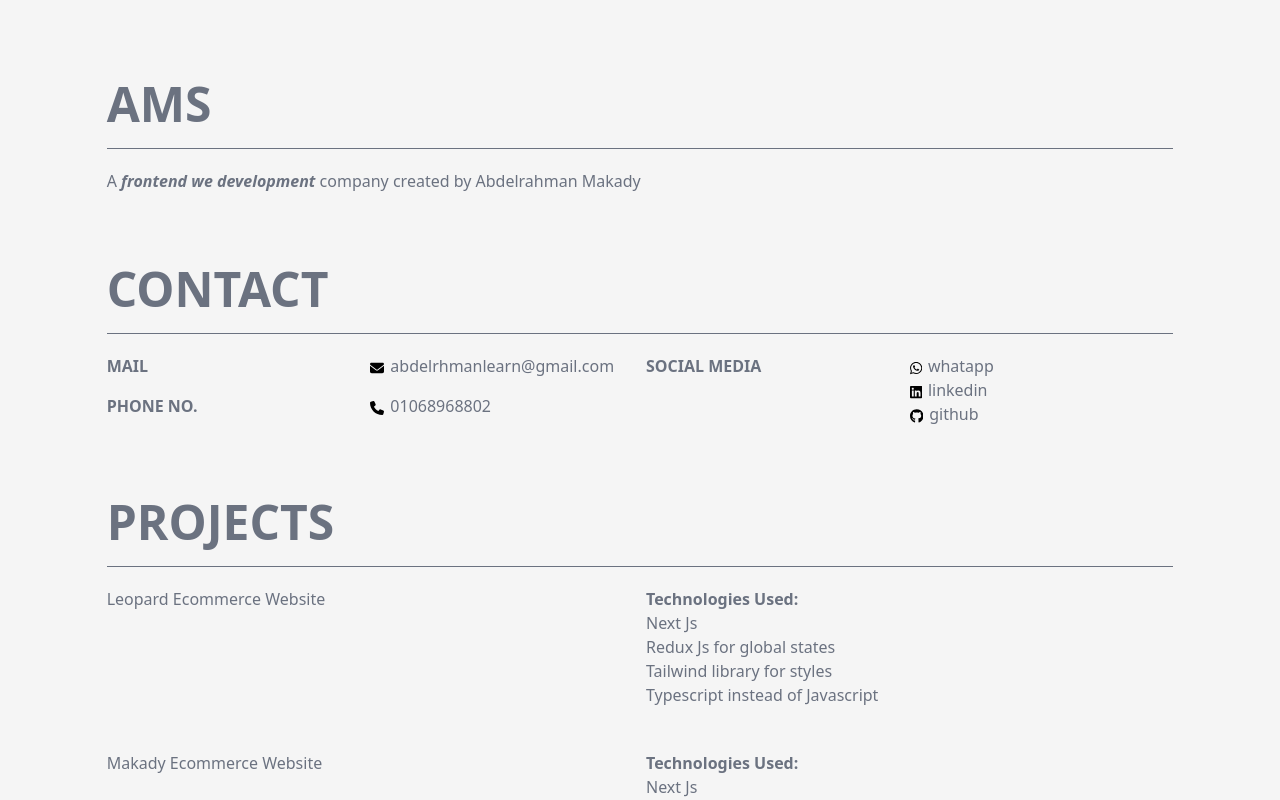
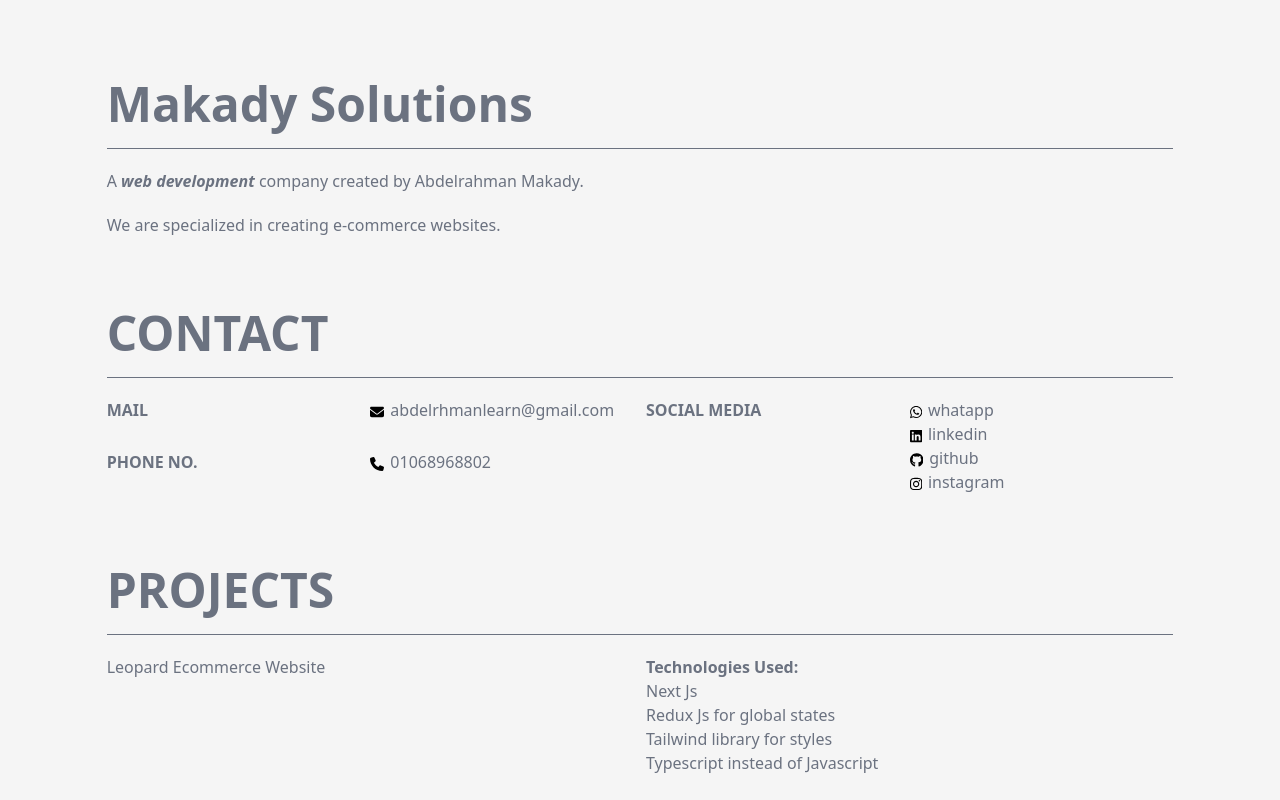
Before and after one commit to abdolrhman-mo/nextjs-ams, a Next.js app: page / in a window 1280 px wide. Shown: the top 800 px of the page. Built offline with nearby package versions, Linux system fonts and the light colour scheme.

Commit message:
changed name to makady solutions

```diff
--- a/app/layout.tsx
+++ b/app/layout.tsx
@@ -5,7 +5,7 @@
 const inter = Inter({ subsets: ["latin"] });
 
 export const metadata: Metadata = {
-  title: "AMS - Web Development Company",
+  title: "Makady Solutions - Web Development Company",
   description: "Web Development Company",
 };
 
--- a/app/page.tsx
+++ b/app/page.tsx
@@ -5,13 +5,14 @@
   return (
     <>
       <div className="w-5/6 mx-auto space-y-5">
-        <h2 className="text-5xl font-semibold">AMS</h2>
+        <h2 className="text-5xl font-semibold">Makady Solutions</h2>
         <hr className="border-gray-500" />
         <p>
             A
-            <span className="italic font-semibold"> frontend we development </span>
-            company created by Abdelrahman Makady
+            <span className="italic font-semibold"> web development </span>
+            company created by Abdelrahman Makady.
         </p>
+        <p>We are specialized in creating e-commerce websites.</p>
       </div>
       <br />
       <br />
@@ -61,12 +62,12 @@
                           github
                         </a>
                     </li>
-                    {/* <li>
-                        <a className="hover:underline" href="https://www.instagram.com/abdoomakady" target="_blank">
+                    <li>
+                        <a className="hover:underline" href="https://www.instagram.com/makadysolutions" target="_blank">
                           <svg className="pr-1.5 h-3.5 inline-block" xmlns="http://www.w3.org/2000/svg" viewBox="0 0 448 512"><path d="M224.1 141c-63.6 0-114.9 51.3-114.9 114.9s51.3 114.9 114.9 114.9S339 319.5 339 255.9 287.7 141 224.1 141zm0 189.6c-41.1 0-74.7-33.5-74.7-74.7s33.5-74.7 74.7-74.7 74.7 33.5 74.7 74.7-33.6 74.7-74.7 74.7zm146.4-194.3c0 14.9-12 26.8-26.8 26.8-14.9 0-26.8-12-26.8-26.8s12-26.8 26.8-26.8 26.8 12 26.8 26.8zm76.1 27.2c-1.7-35.9-9.9-67.7-36.2-93.9-26.2-26.2-58-34.4-93.9-36.2-37-2.1-147.9-2.1-184.9 0-35.8 1.7-67.6 9.9-93.9 36.1s-34.4 58-36.2 93.9c-2.1 37-2.1 147.9 0 184.9 1.7 35.9 9.9 67.7 36.2 93.9s58 34.4 93.9 36.2c37 2.1 147.9 2.1 184.9 0 35.9-1.7 67.7-9.9 93.9-36.2 26.2-26.2 34.4-58 36.2-93.9 2.1-37 2.1-147.8 0-184.8zM398.8 388c-7.8 19.6-22.9 34.7-42.6 42.6-29.5 11.7-99.5 9-132.1 9s-102.7 2.6-132.1-9c-19.6-7.8-34.7-22.9-42.6-42.6-11.7-29.5-9-99.5-9-132.1s-2.6-102.7 9-132.1c7.8-19.6 22.9-34.7 42.6-42.6 29.5-11.7 99.5-9 132.1-9s102.7-2.6 132.1 9c19.6 7.8 34.7 22.9 42.6 42.6 11.7 29.5 9 99.5 9 132.1s2.7 102.7-9 132.1z"/></svg>
                           instagram
                         </a>
-                    </li> */}
+                    </li>
                 </ul>
             </div>
         </div>
```
